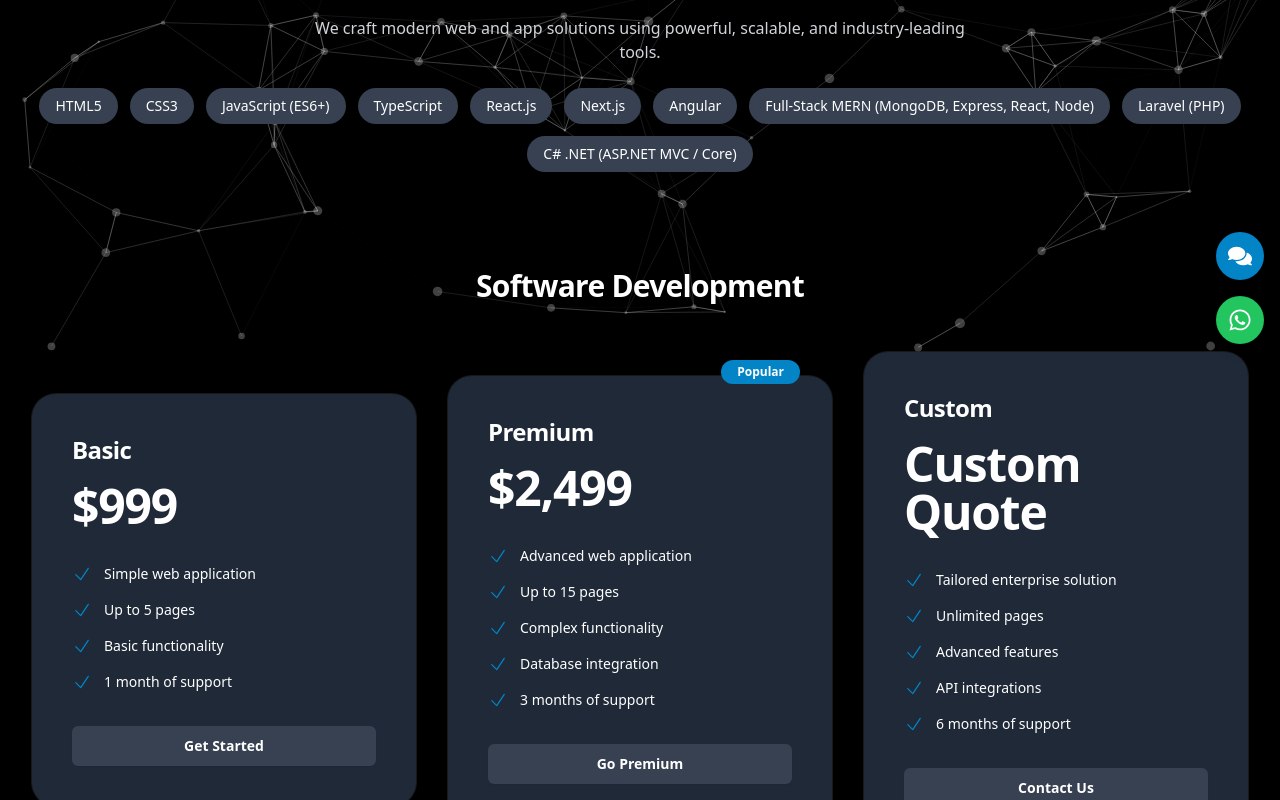
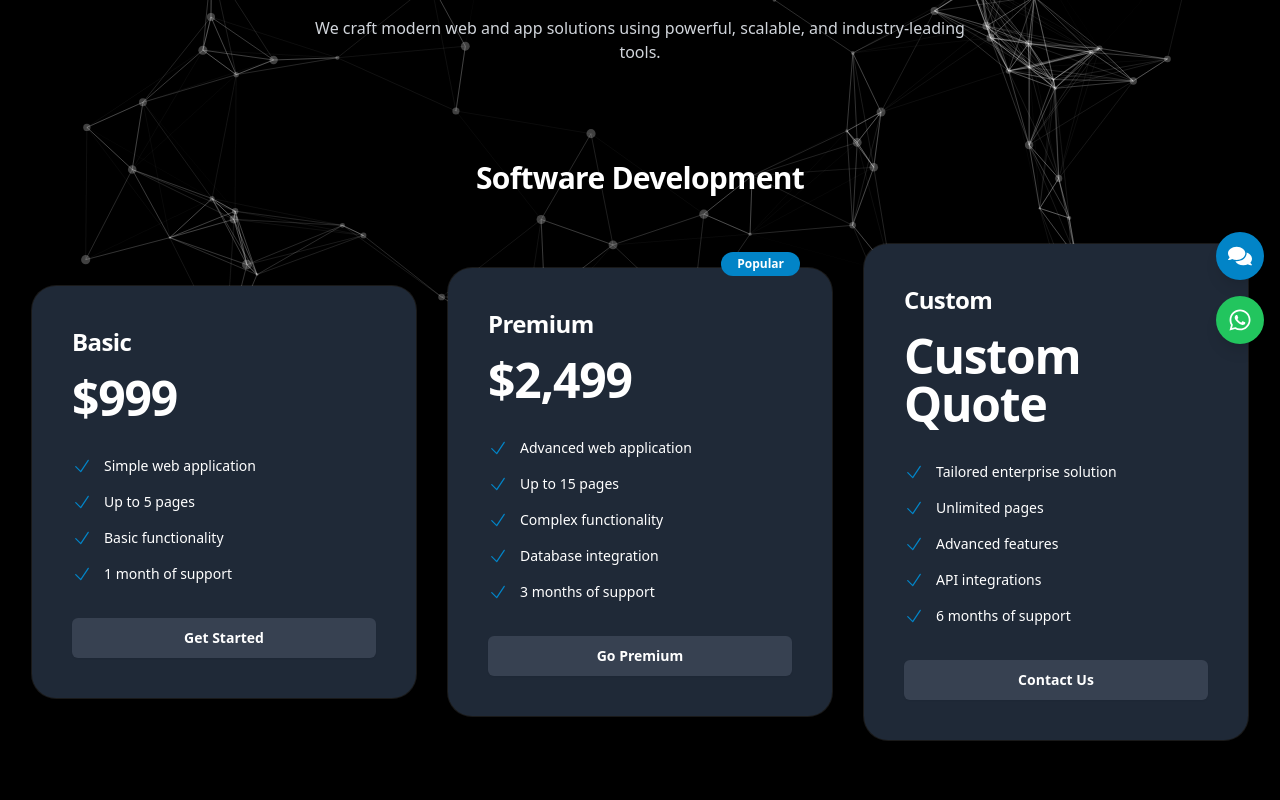
Before and after one commit to Muhammadd-01/NexoVate-Digital, a React (Vite) app: page /packages in a window 1280 px wide. Shown: the part 440-1240 px from the top of the page. Built offline with nearby package versions, Linux system fonts and the light colour scheme.

Commit message:
Nexovate Digital

```diff
--- a/src/pages/Contact.jsx
+++ b/src/pages/Contact.jsx
@@ -1,4 +1,5 @@
-import { useState } from "react";
+import { useState, useEffect } from "react";
+import { useLocation } from "react-router-dom";
 import SEO from "../components/SEO";
 import { motion } from "framer-motion";
 import toast from "react-hot-toast";
@@ -24,6 +25,7 @@ const contactInfo = [
 ];
 
 export default function Contact() {
+  const location = useLocation();
   const [formData, setFormData] = useState({
     name: "",
     email: "",
@@ -31,9 +33,18 @@ export default function Contact() {
   });
   const [isSubmitted, setIsSubmitted] = useState(false);
 
-  const handleChange = (e) => {
-    setFormData({ ...formData, [e.target.name]: e.target.value });
-  };
+  // 🧠 Auto-fill form if redirected from Packages
+  useEffect(() => {
+    if (location.state && location.state.packageDetails) {
+      const { name, price, category } = location.state.packageDetails;
+      setFormData((prev) => ({
+        ...prev,
+        message: `I’m interested in the ${name} package (${category}) priced at ${price}. Please contact me with more details.`,
+      }));
+    }
+  }, [location.state]);
+
+  const handleChange = (e) => setFormData({ ...formData, [e.target.name]: e.target.value });
 
   const handleSubmit = async (e) => {
     e.preventDefault();
@@ -41,28 +52,17 @@ export default function Contact() {
     try {
       const response = await fetch("https://formspree.io/f/xwplpald", {
         method: "POST",
-        headers: {
-          "Content-Type": "application/json",
-        },
-        body: JSON.stringify({
-          email: formData.email,
-          message: formData.message,
-        }),
+        headers: { "Content-Type": "application/json" },
+        body: JSON.stringify({ email: formData.email, message: formData.message }),
       });
 
       if (response.ok) {
         setIsSubmitted(true);
         toast.success("Message sent successfully!");
-
-        // Reset form fields
         setFormData({ name: "", email: "", message: "" });
-
-        // Hide message after 3 seconds
         setTimeout(() => setIsSubmitted(false), 3000);
-      } else {
-        toast.error("Failed to send message. Please try again.");
-      }
-    } catch (error) {
+      } else toast.error("Failed to send message. Please try again.");
+    } catch {
       toast.error("Something went wrong. Try again later.");
     }
   };
@@ -81,9 +81,7 @@ export default function Contact() {
         <div className="text-gray-900 dark:text-white py-24 sm:py-32">
           <div className="mx-auto max-w-7xl px-6 lg:px-8">
             <div className="mx-auto max-w-2xl text-center">
-              <h2 className="text-4xl font-bold text-gray-900 dark:text-white sm:text-5xl">
-                Contact Us
-              </h2>
+              <h2 className="text-4xl font-bold text-gray-900 dark:text-white sm:text-5xl">Contact Us</h2>
               <p className="mt-3 text-lg text-gray-600 dark:text-gray-300">
                 Let's build something amazing together!
               </p>
@@ -92,9 +90,7 @@ export default function Contact() {
             <div className="mx-auto mt-16 grid max-w-4xl grid-cols-1 gap-x-8 gap-y-16 lg:grid-cols-2">
               {/* Contact Info */}
               <div>
-                <h3 className="text-2xl font-semibold text-gray-900 dark:text-white">
-                  Contact Information
-                </h3>
+                <h3 className="text-2xl font-semibold text-gray-900 dark:text-white">Contact Information</h3>
                 <dl className="mt-8 space-y-6">
                   {contactInfo.map((item, index) => (
                     <motion.div
@@ -108,9 +104,7 @@ export default function Contact() {
                         <item.icon className="h-7 w-7 text-blue-600 dark:text-blue-400" />
                       </dt>
                       <dd>
-                        <h4 className="text-lg font-medium text-gray-900 dark:text-white">
-                          {item.title}
-                        </h4>
+                        <h4 className="text-lg font-medium text-gray-900 dark:text-white">{item.title}</h4>
                         {item.details.map((detail, idx) => (
                           <p key={idx} className="text-gray-600 dark:text-gray-300">
                             {detail}
@@ -124,18 +118,14 @@ export default function Contact() {
 
               {/* Contact Form */}
               <motion.div initial={{ opacity: 0, x: 20 }} animate={{ opacity: 1, x: 0 }} transition={{ duration: 0.5 }}>
-                <h3 className="text-2xl font-semibold text-gray-900 dark:text-white mb-6">
-                  Send a Message
-                </h3>
+                <h3 className="text-2xl font-semibold text-gray-900 dark:text-white mb-6">Send a Message</h3>
 
-                {/* Success Message */}
                 {isSubmitted && (
                   <motion.div
                     initial={{ opacity: 0, y: -20 }}
                     animate={{ opacity: 1, y: 0 }}
-                    exit={{ opacity: 0, y: -20 }}
                     transition={{ duration: 0.5 }}
-                    className="bg-blue-500 text-white px-4 py-2 rounded-md text-center shadow-md hover:blur-sm hover:opacity-0 transition-opacity duration-1000"
+                    className="bg-blue-500 text-white px-4 py-2 rounded-md text-center shadow-md"
                   >
                     ✅ Message sent successfully!
                   </motion.div>
@@ -143,46 +133,40 @@ export default function Contact() {
 
                 <form onSubmit={handleSubmit} className="space-y-6">
                   <div>
-                    <label className="block text-sm font-medium text-gray-700 dark:text-gray-300">
-                      Name
-                    </label>
+                    <label className="block text-sm font-medium text-gray-700 dark:text-gray-300">Name</label>
                     <input
                       type="text"
                       name="name"
                       value={formData.name}
                       onChange={handleChange}
                       required
-                      className="w-full mt-1 p-3 rounded-md bg-gray-100 dark:bg-gray-800 text-gray-900 dark:text-white border border-gray-300 dark:border-gray-700 focus:border-blue-500 focus:ring-2 focus:ring-blue-500 transition"
+                      className="w-full mt-1 p-3 rounded-md bg-gray-100 dark:bg-gray-800 border border-gray-300 dark:border-gray-700 focus:border-blue-500 focus:ring-2 focus:ring-blue-500 transition"
                       placeholder="Enter your name"
                     />
                   </div>
 
                   <div>
-                    <label className="block text-sm font-medium text-gray-700 dark:text-gray-300">
-                      Email
-                    </label>
+                    <label className="block text-sm font-medium text-gray-700 dark:text-gray-300">Email</label>
                     <input
                       type="email"
                       name="email"
                       value={formData.email}
                       onChange={handleChange}
                       required
-                      className="w-full mt-1 p-3 rounded-md bg-gray-100 dark:bg-gray-800 text-gray-900 dark:text-white border border-gray-300 dark:border-gray-700 focus:border-blue-500 focus:ring-2 focus:ring-blue-500 transition"
+                      className="w-full mt-1 p-3 rounded-md bg-gray-100 dark:bg-gray-800 border border-gray-300 dark:border-gray-700 focus:border-blue-500 focus:ring-2 focus:ring-blue-500 transition"
                       placeholder="Enter your email"
                     />
                   </div>
 
                   <div>
-                    <label className="block text-sm font-medium text-gray-700 dark:text-gray-300">
-                      Message
-                    </label>
+                    <label className="block text-sm font-medium text-gray-700 dark:text-gray-300">Message</label>
                     <textarea
                       name="message"
                       rows={4}
                       value={formData.message}
                       onChange={handleChange}
                       required
-                      className="w-full mt-1 p-3 rounded-md bg-gray-100 dark:bg-gray-800 text-gray-900 dark:text-white border border-gray-300 dark:border-gray-700 focus:border-blue-500 focus:ring-2 focus:ring-blue-500 transition"
+                      className="w-full mt-1 p-3 rounded-md bg-gray-100 dark:bg-gray-800 border border-gray-300 dark:border-gray-700 focus:border-blue-500 focus:ring-2 focus:ring-blue-500 transition"
                       placeholder="Write your message..."
                     />
                   </div>
--- a/src/pages/Packages.jsx
+++ b/src/pages/Packages.jsx
@@ -1,8 +1,9 @@
-import SEO from "../components/SEO"
-import { motion } from "framer-motion"
-import { CheckIcon, CodeBracketIcon } from "@heroicons/react/24/outline"
-import ParticleBackground from "../components/ParticleBackground"
-import { FadeInWhenVisible } from "../components/Animations"
+import SEO from "../components/SEO";
+import { motion } from "framer-motion";
+import { CheckIcon, CodeBracketIcon } from "@heroicons/react/24/outline";
+import ParticleBackground from "../components/ParticleBackground";
+import { FadeInWhenVisible } from "../components/Animations";
+import { useNavigate } from "react-router-dom";
 
 const packageCategories = [
   {
@@ -82,6 +83,7 @@ const packageCategories = [
       },
     ],
   },
+
   {
     title: "Mobile App Packages (iOS & Android)",
     packages: [
@@ -312,9 +314,22 @@ const packageCategories = [
       },
     ],
   },
-]
+];
 
 export default function Packages() {
+  const navigate = useNavigate();
+
+  const handleContactClick = (pkg, category) => {
+    const packageDetails = {
+      name: pkg.name,
+      price: pkg.price,
+      category: category.title,
+    };
+
+    // Send to contact page with package details
+    navigate("/contact", { state: { packageDetails } });
+  };
+
   return (
     <div className="relative min-h-screen">
       <div className="absolute inset-0">
@@ -350,28 +365,6 @@ export default function Packages() {
                 <p className="text-gray-700 dark:text-gray-300 max-w-2xl mx-auto mb-6">
                   We craft modern web and app solutions using powerful, scalable, and industry-leading tools.
                 </p>
-                <div className="flex flex-wrap justify-center gap-3 text-sm font-medium">
-                  {[
-                    "HTML5",
-                    "CSS3",
-                    "JavaScript (ES6+)",
-                    "TypeScript",
-                    "React.js",
-                    "Next.js",
-                    "Angular",
-                    "Full-Stack MERN (MongoDB, Express, React, Node)",
-                    "Laravel (PHP)",
-                    "C# .NET (ASP.NET MVC / Core)",
-                  ].map((tech) => (
-                    <motion.span
-                      key={tech}
-                      whileHover={{ scale: 1.05 }}
-                      className="px-4 py-2 bg-gray-100 dark:bg-gray-700 text-black dark:text-white rounded-full shadow-sm"
-                    >
-                      {tech}
-                    </motion.span>
-                  ))}
-                </div>
               </div>
             </FadeInWhenVisible>
 
@@ -412,10 +405,10 @@ export default function Packages() {
                             ))}
                           </ul>
                         </div>
-                        <motion.a
+                        <motion.button
                           whileHover={{ scale: 1.05 }}
                           whileTap={{ scale: 0.95 }}
-                          href="/contact"
+                          onClick={() => handleContactClick(pkg, category)}
                           className={`mt-8 block w-full rounded-md px-3.5 py-2 text-center text-sm font-semibold leading-6 shadow-sm focus-visible:outline focus-visible:outline-2 focus-visible:outline-offset-2 ${
                             pkg.popular
                               ? "bg-nexovate-blue-600 text-white hover:bg-nexovate-blue-500 focus-visible:outline-nexovate-blue-600"
@@ -423,50 +416,16 @@ export default function Packages() {
                           } dark:bg-gray-700 dark:text-white dark:hover:bg-gray-600`}
                         >
                           {pkg.cta}
-                        </motion.a>
+                        </motion.button>
                       </motion.div>
                     ))}
                   </div>
                 </div>
               </FadeInWhenVisible>
             ))}
-
-            {/* Why Choose */}
-            <div className="mt-32">
-              <h2 className="text-3xl font-bold tracking-tight text-black dark:text-white sm:text-4xl text-center mb-16">
-                Why Choose Nexovate?
-              </h2>
-              <div className="grid grid-cols-1 gap-8 sm:grid-cols-2 lg:grid-cols-3">
-                {[
-                  {
-                    title: "Expertise",
-                    text: "A global team of developers, editors, and marketers delivering excellence at affordable rates.",
-                  },
-                  {
-                    title: "Customization",
-                    text: "We tailor every project to your business goals — from web apps to cinematic visuals.",
-                  },
-                  {
-                    title: "Support",
-                    text: "Reliable post-launch assistance to keep your digital assets optimized and updated.",
-                  },
-                ].map((card, i) => (
-                  <motion.div
-                    key={card.title}
-                    initial={{ opacity: 0, y: 20 }}
-                    animate={{ opacity: 1, y: 0 }}
-                    transition={{ duration: 0.5, delay: i * 0.1 }}
-                    className="bg-white dark:bg-gray-800 p-6 rounded-lg shadow-md"
-                  >
-                    <h3 className="text-xl font-semibold mb-4 text-black dark:text-white">{card.title}</h3>
-                    <p className="text-black dark:text-white">{card.text}</p>
-                  </motion.div>
-                ))}
-              </div>
-            </div>
           </div>
         </div>
       </div>
     </div>
-  )
+  );
 }
```
